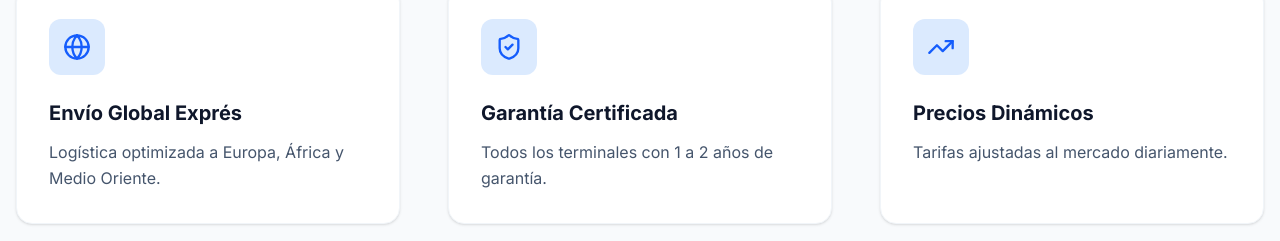
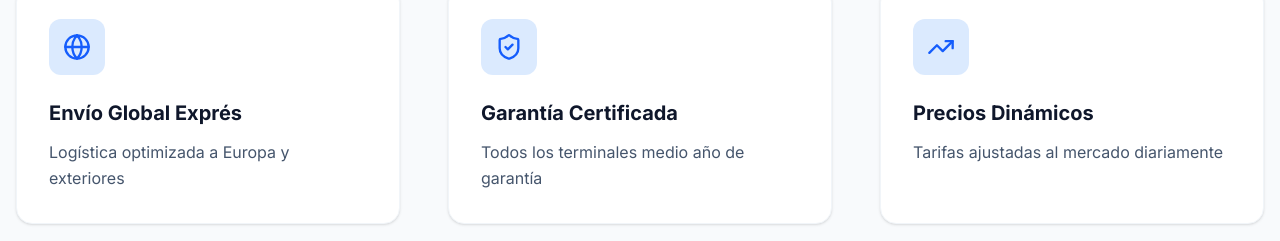
Before and after one commit to bntelecommm-create/BN-telecom, a React (Vite) app: page / in a window 1280 px wide. Shown: the part 979-1220 px from the top of the page. Built offline with nearby package versions, Linux system fonts and the light colour scheme.

Commit message:
Update Spanish translations for hero section descriptions

```diff
--- a/src/translations/index.ts
+++ b/src/translations/index.ts
@@ -12,11 +12,11 @@ export const translations = {
     heroSubtitle: 'Distribución rápida, precios competitivos y stock real de las mejores marcas.',
     requestPriceList: 'Solicitar Lista de Precios',
     globalShipping: 'Envío Global Exprés',
-    globalShippingDesc: 'Logística optimizada a Europa, África y Medio Oriente.',
+    globalShippingDesc: 'Logística optimizada a Europa y exteriores',
     certifiedWarranty: 'Garantía Certificada',
-    certifiedWarrantyDesc: 'Todos los terminales con 1 a 2 años de garantía.',
+    certifiedWarrantyDesc: 'Todos los terminales medio año de garantía',
     dynamicPricing: 'Precios Dinámicos',
-    dynamicPricingDesc: 'Tarifas ajustadas al mercado diariamente.',
+    dynamicPricingDesc: 'Tarifas ajustadas al mercado diariamente',
     featuredProducts: 'Productos Destacados del Mes',
     downloadStockPdf: 'Descargar PDF de Stock Hoy',
     brand: 'Marca',
```
